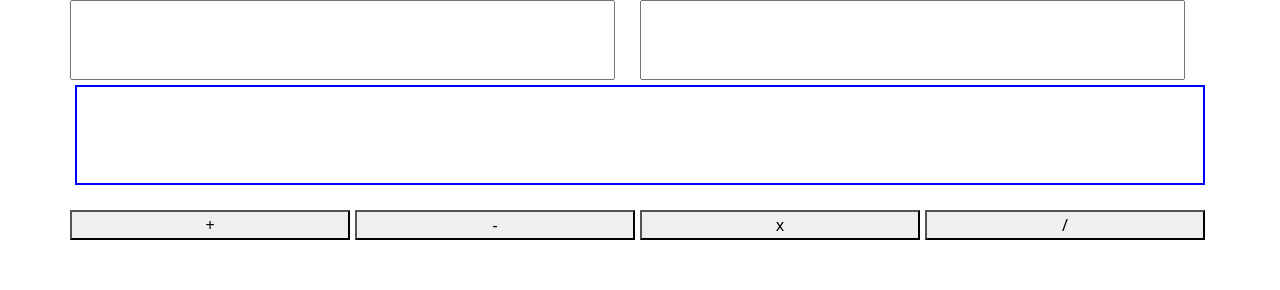
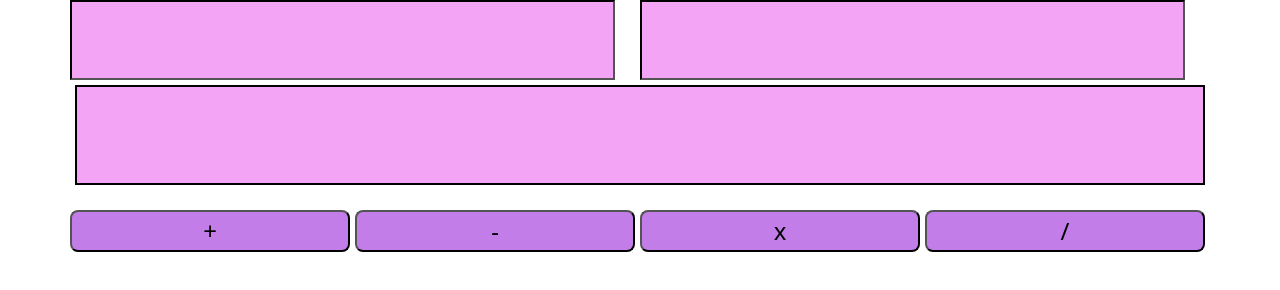
Before and after one commit to Ferningo/Ejercicio-Calculadora, a plain HTML site: page index.html in a window 1280 px wide. Drawn offline with nearby package versions, Linux system fonts and the light colour scheme.

Commit message:
Change styles and colors of elements

```diff
--- a/styles.css
+++ b/styles.css
@@ -1,3 +1,7 @@
+*{
+    font-size:x-large;
+}
+
 #result{
     height: 100px;
     width: 100px;
@@ -5,6 +9,11 @@
     padding: 10px;
     margin:5px;
     text-align: center;
+    background-color: #F3A4F5;
+    border-color: black;
+    color:whitesmoke;
+
+
 }
 
 #firstNum,
@@ -13,12 +22,21 @@
     height: 80px;
     width: 10px;
     margin-right: 25px;
+    background-color: #F3A4F5;
+    border-color: black;
+    color:whitesmoke;
+
+
 }
 
 
 #add,#substract,
 #multiply,#divide
 {
+
+    border-color: black;
+    background-color: #c27de8;
+    border-radius: 8px;
     margin-top: 20px;
     margin-right: 5px;
 
```
